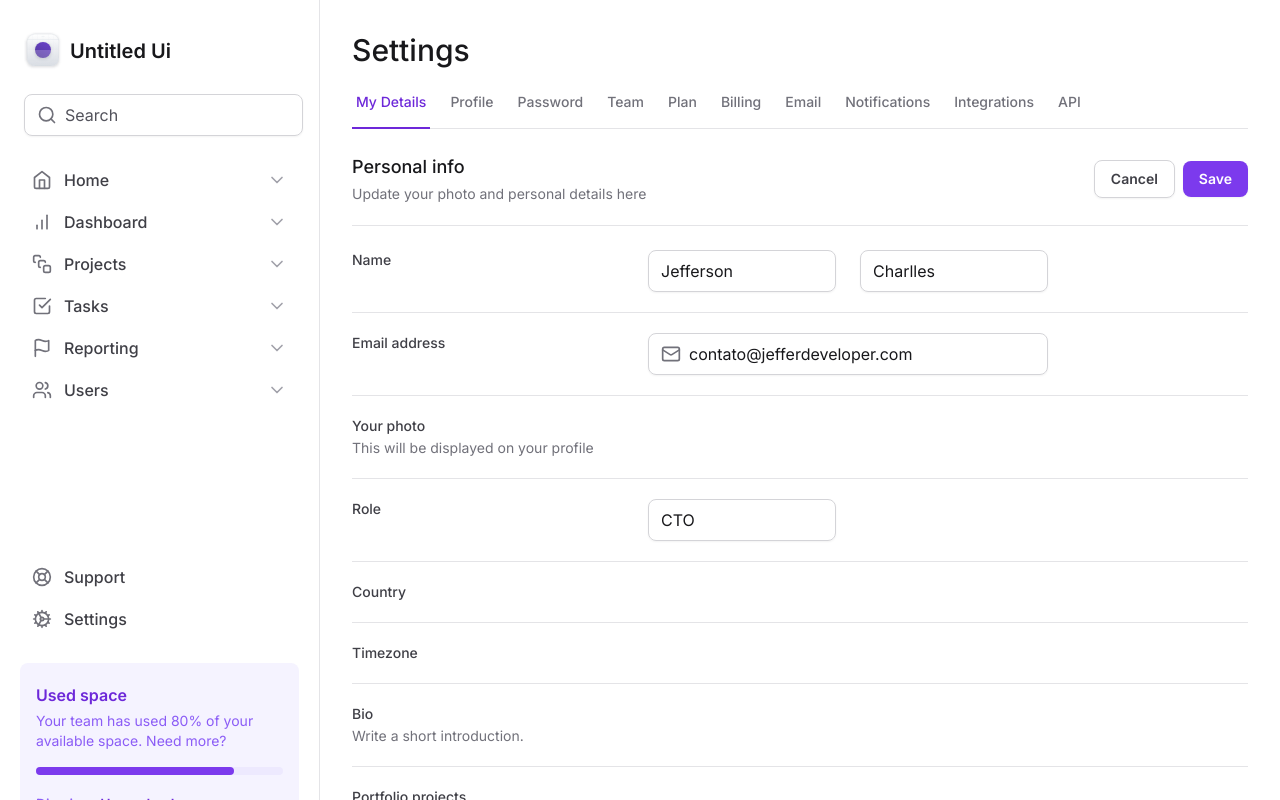
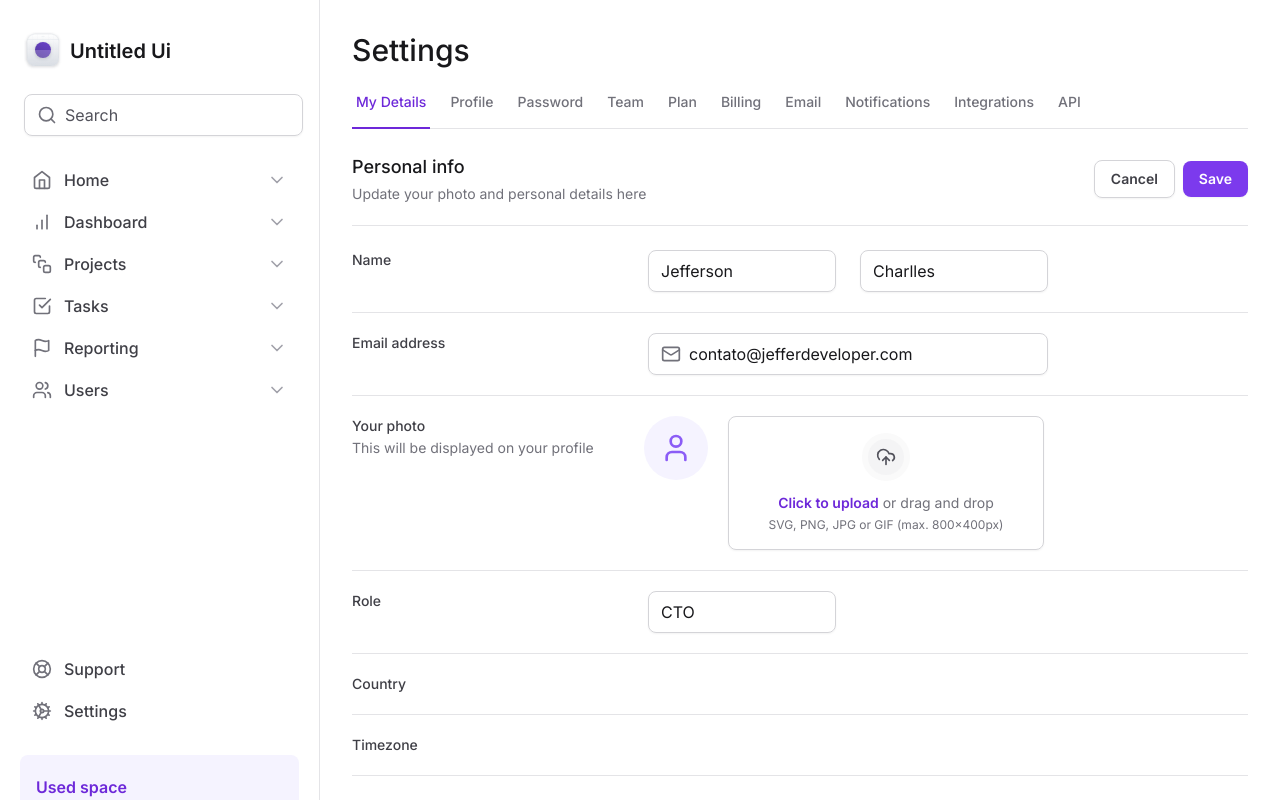
Before and after one commit to Jeffersoncharlles/taillwindcss, a Next.js app: page / in a window 1280 px wide. Shown: the top 800 px of the page. Built offline with nearby package versions, Linux system fonts and the light colour scheme.

Commit message:
chore:input upload

```diff
--- a/src/app/page.tsx
+++ b/src/app/page.tsx
@@ -1,6 +1,6 @@
 import { Input } from '@/components/Input'
 import { SettingsTabs } from '@/components/SettingsTabs'
-import { Mail } from 'lucide-react'
+import { Mail, UploadCloud, User } from 'lucide-react'
 
 export default function Home() {
   return (
@@ -75,7 +75,7 @@
           </div>
           <div className="grid grid-cols-form gap-3 pt-5">
             <label
-              htmlFor="email"
+              htmlFor="photo"
               className="text-sm font-medium text-zinc-700 dark:text-zinc-300"
             >
               Your photo
@@ -83,7 +83,33 @@
                 This will be displayed on your profile
               </span>
             </label>
-            <div className=""></div>
+            <div className="flex items-start gap-5">
+              <div className="flex h-16 w-16 items-center justify-center rounded-full bg-violet-50  dark:bg-violet-950/70">
+                <User className="h-8 w-8 text-violet-500" />
+              </div>
+
+              <label
+                htmlFor="photo"
+                className="group flex flex-1 cursor-pointer flex-col items-center gap-3 rounded-lg border border-zinc-300 px-6 py-4 text-center text-zinc-500 shadow-sm hover:border-violet-200 hover:bg-violet-25 dark:border-zinc-700 dark:hover:border-violet-700/50 dark:hover:bg-violet-950/10"
+              >
+                <span className="rounded-full border-6 border-zinc-50 bg-zinc-100 p-2 group-hover:border-violet-50 group-hover:bg-violet-100 dark:border-zinc-800 dark:bg-zinc-900 dark:group-hover:border-zinc-700 dark:group-hover:bg-violet-900 dark:group-hover:text-violet-600">
+                  <UploadCloud className="h-5 w-5 text-zinc-600 group-hover:to-violet-600 dark:text-zinc-300 dark:group-hover:text-zinc-300" />
+                </span>
+
+                <div className="flex flex-col items-center gap-1">
+                  <span className="text-sm">
+                    <span className="font-semibold text-violet-700 dark:text-violet-300">
+                      Click to upload
+                    </span>{' '}
+                    or drag and drop
+                  </span>
+                  <span className="text-xs">
+                    SVG, PNG, JPG or GIF (max. 800x400px)
+                  </span>
+                </div>
+              </label>
+              <input type="file" className="sr-only" id="photo" />
+            </div>
           </div>
           <div className="grid grid-cols-form gap-3 pt-5">
             <label
--- a/tailwind.config.js
+++ b/tailwind.config.js
@@ -11,6 +11,14 @@
       maxWidth: {
         app: '700px',
       },
+      borderWidth: {
+        6: '6px',
+      },
+      colors: {
+        violet: {
+          25: '#fcfaff',
+        },
+      },
     },
   },
   plugins: [],
```
